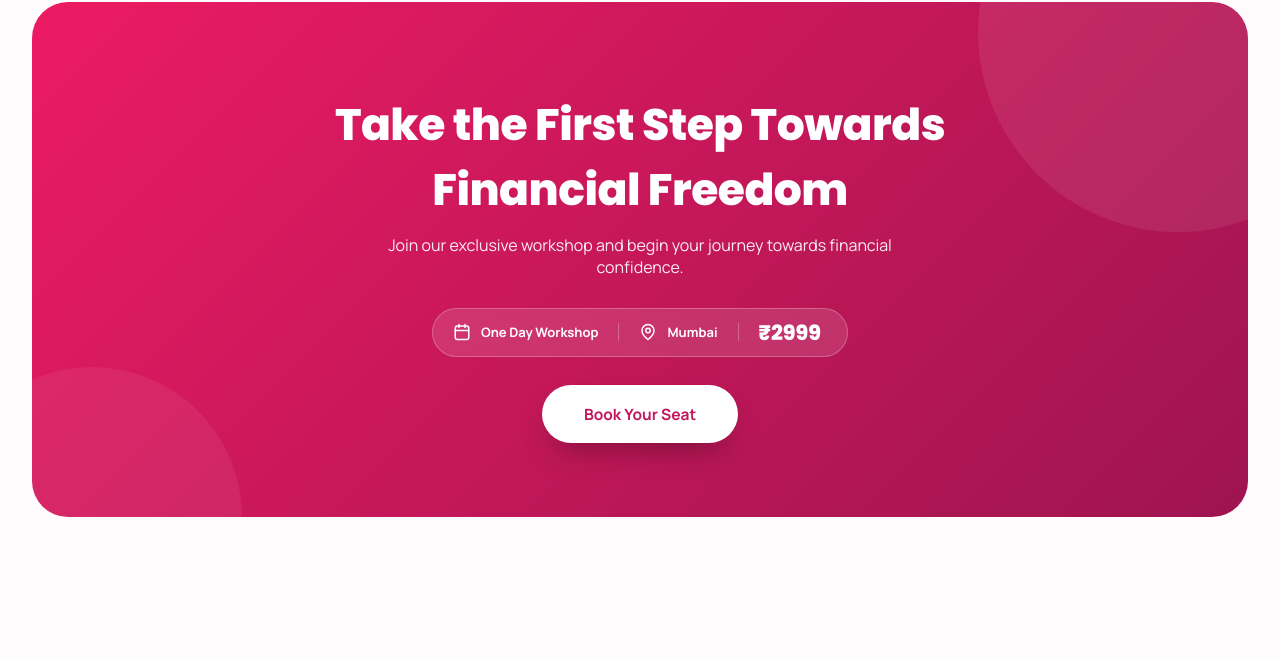
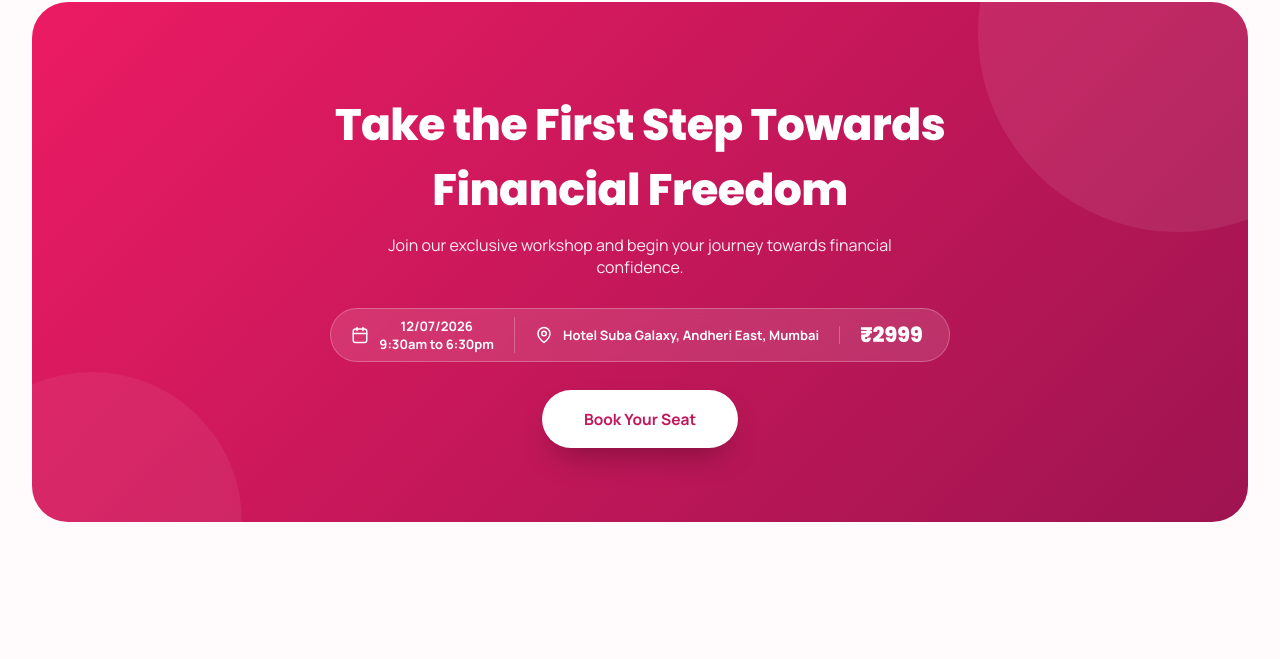
Before and after one commit to nishi-kasat/finlit-website, a plain HTML site: page index.html in a window 1280 px wide. Shown: the part 3111-3770 px from the top of the page. Drawn offline with Linux system fonts and the light colour scheme.

Commit message:
Deploy latest changes

```diff
--- a/index.html
+++ b/index.html
@@ -733,11 +733,11 @@
     <div class="final-info">
       <div class="info-item">
         <svg width="18" height="18" viewBox="0 0 24 24" fill="none" stroke="currentColor" stroke-width="2" stroke-linecap="round" stroke-linejoin="round"><rect x="3" y="4" width="18" height="18" rx="3"/><path d="M16 2v4M8 2v4M3 10h18"/></svg>
-        One Day Workshop
+        12/07/2026<br>9:30am to 6:30pm
       </div>
       <div class="info-item">
         <svg width="18" height="18" viewBox="0 0 24 24" fill="none" stroke="currentColor" stroke-width="2" stroke-linecap="round" stroke-linejoin="round"><path d="M20 10c0 6-8 12-8 12s-8-6-8-12a8 8 0 0 1 16 0Z"/><circle cx="12" cy="10" r="3"/></svg>
-        Mumbai
+        Hotel Suba Galaxy, Andheri East, Mumbai
       </div>
       <div class="info-price">₹2999</div>
     </div>
```
